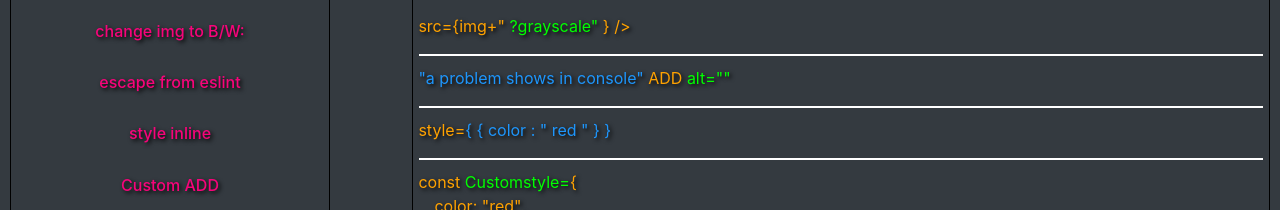
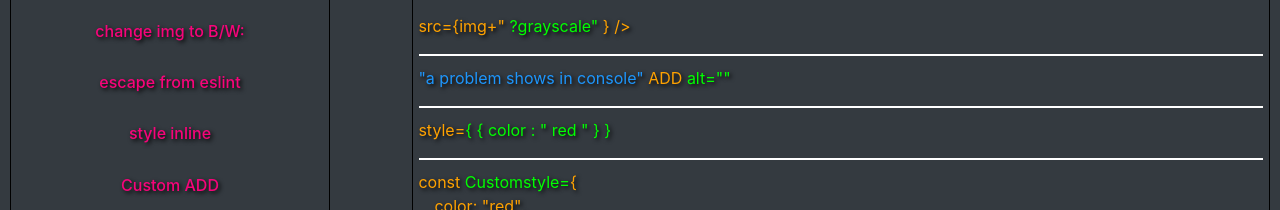
Before and after one commit to RAJEEPRINCY/cv, a plain HTML site: page Testing/new.html in a window 1280 px wide. Shown: the part 1040-1250 px from the top of the page. Drawn offline with nearby package versions, Linux system fonts and the light colour scheme.

Commit message:
Update new.html

```diff
--- a/Testing/new.html
+++ b/Testing/new.html
@@ -241,7 +241,7 @@
                 <p><span class="b">"a problem shows in console"</span>
                     <span class="o">ADD </span><span class="g">alt=""</span>
                 </p><hr>
-                <p class="o">style=<span class="b">{ { color : " red " } } </span></p><hr>
+                <p class="o">style=<span class="g">{ { color : " red " } } </span></p><hr>
                 <p class="o">
                     <span class="o">const </span><span class="g">Customstyle=</span>{ <br>
                     &emsp;color: "red".<br>
```
